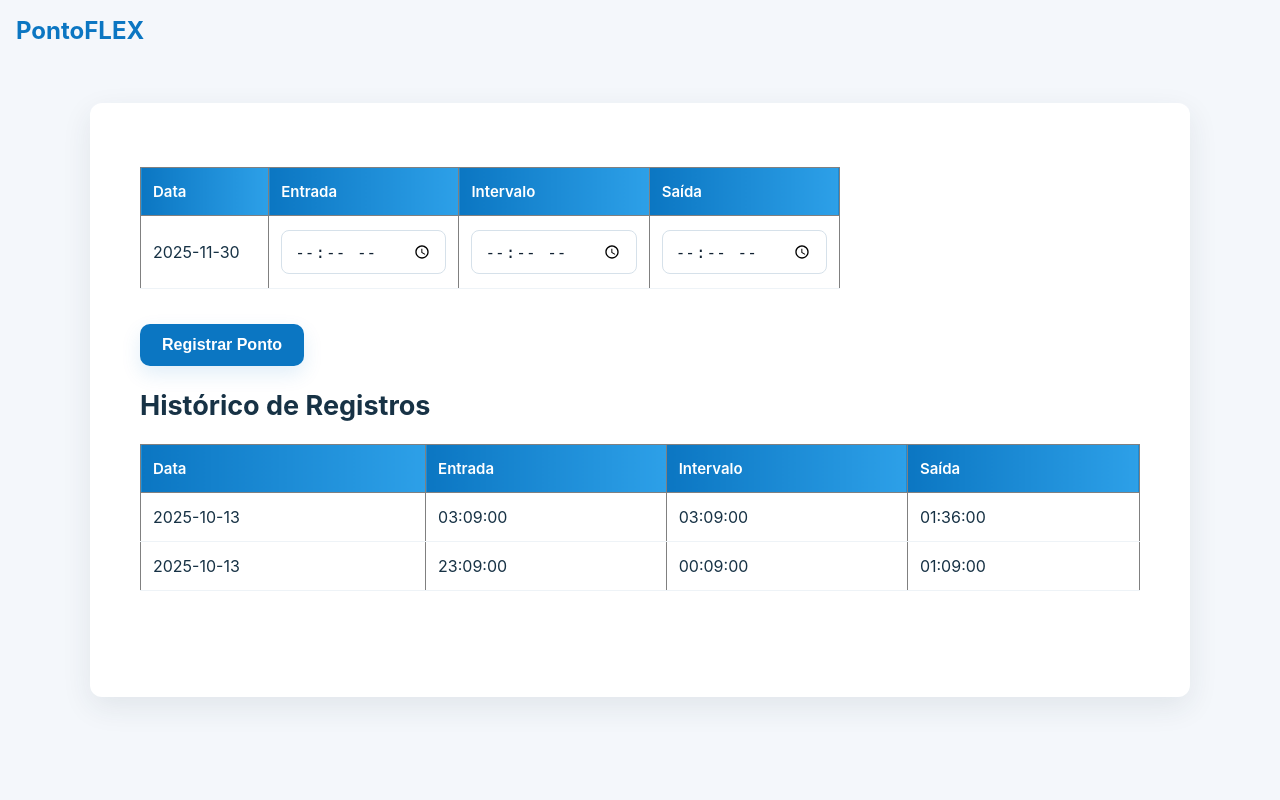
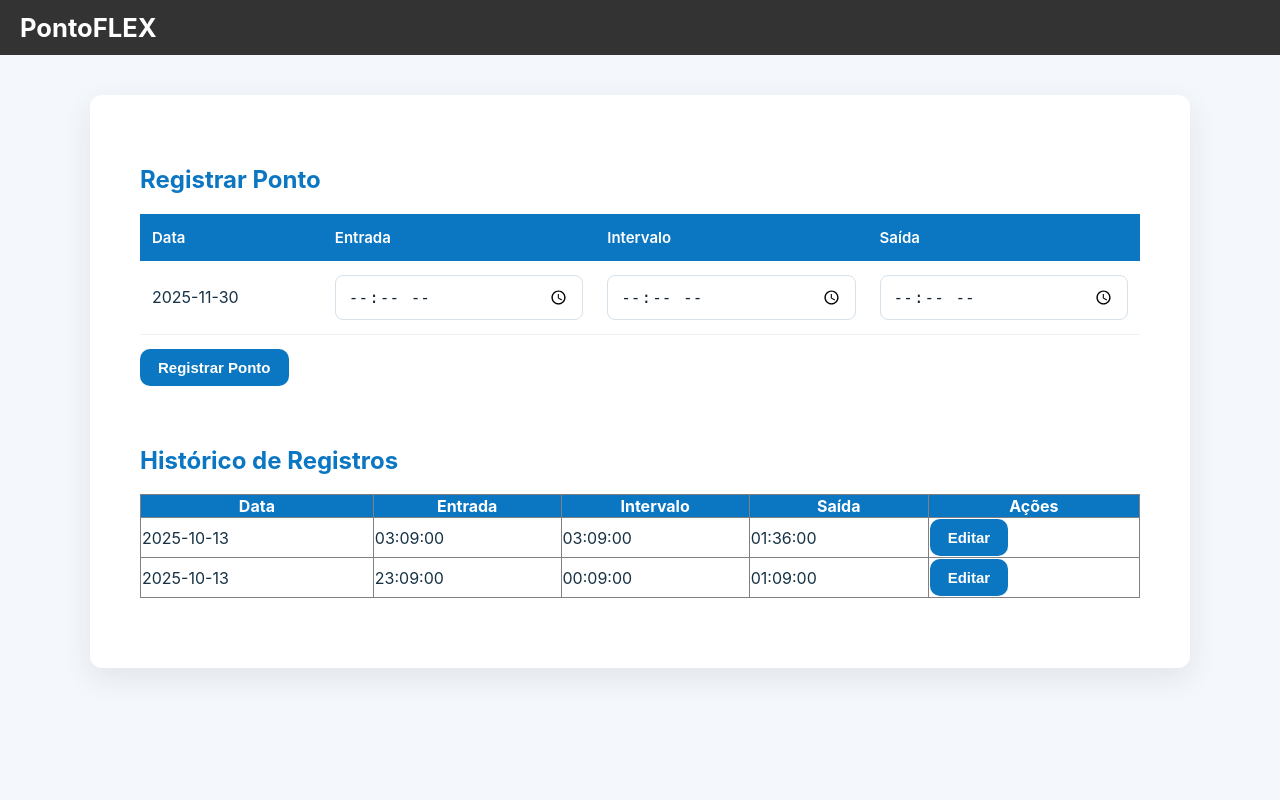
Before and after one commit to AdelsonTomazDEV/ProjetoIMPACTA, a PHP site: page /inicio.php in a window 1280 px wide. Run offline with PHP 8.4, Linux system fonts and the light colour scheme; data comes from the database, SQL or seed files in the repository.

Commit message:
editor de historico de registro

```diff
--- a/inicio.php
+++ b/inicio.php
@@ -5,8 +5,8 @@
     <meta charset="UTF-8">
     <meta name="viewport" content="width=device-width, initial-scale=1.0">
     <title>PontoFLEX - Inicio </title>
+
     <style>
-        /* ajustes: aumentar fonte base e centralizar a área na tela */
         :root {
             --bg: #f4f7fb;
             --card: #ffffff;
@@ -16,14 +16,8 @@
             --shadow: 0 10px 30px rgba(33, 53, 71, 0.09);
         }
 
-        /* base maior e layout centralizado verticalmente */
         * {
             box-sizing: border-box
-        }
-
-        html,
-        body {
-            height: 100%
         }
 
         body {
@@ -31,54 +25,96 @@
             font-family: Inter, "Segoe UI", Roboto, Arial, sans-serif;
             background: var(--bg);
             color: #173245;
-            -webkit-font-smoothing: antialiased;
-            -moz-osx-font-smoothing: grayscale;
             padding: 0;
-            display: flex;
-            align-items: center;
-            justify-content: center;
             min-height: 100vh;
-            font-size: 18px;
-            /* aumenta todo o texto */
         }
 
-        /* wrapper maior e mais espaçoso */
+        /* ==============================
+           CABEÇALHO RESPONSIVO
+        ===============================*/
+        header {
+            width: 100%;
+            background: #333;
+            color: white;
+            display: flex;
+            justify-content: space-between;
+            align-items: center;
+            padding: 12px 20px;
+            flex-wrap: wrap;
+        }
+
+        .logo {
+            font-size: 1.6rem;
+            font-weight: bold;
+        }
+
+        .menu {
+            display: flex;
+            gap: 20px;
+        }
+
+        .menu a {
+            color: white;
+            text-decoration: none;
+            font-size: 1rem;
+        }
+
+        #menu-toggle {
+            display: none;
+        }
+
+        .menu-icon {
+            display: none;
+            font-size: 2rem;
+            cursor: pointer;
+        }
+
+        @media (max-width: 768px) {
+            .menu {
+                width: 100%;
+                flex-direction: column;
+                display: none;
+                text-align: center;
+                padding: 10px 0;
+            }
+
+            #menu-toggle:checked+.menu-icon+.menu {
+                display: flex;
+            }
+
+            .menu-icon {
+                display: block;
+            }
+        }
+
+        /* ==============================
+           CONTEÚDO DO SISTEMA
+        ===============================*/
         .dashboard_container {
             width: calc(100% - 48px);
             max-width: 1100px;
-            /* aumenta a área */
-            margin: 0 auto;
+            margin: 40px auto;
             background: var(--card);
             padding: 50px 50px;
-            /* mais área interna */
             border-radius: var(--radius);
             box-shadow: var(--shadow);
         }
 
-        /* header maior */
-        h1 {
-            position: absolute;
-            top: 16px;
-            left: 16px;
-            margin: 0;
-            text-align: left;
-            font-size: 24px;
+        h2,
+        h3 {
             color: var(--accent);
         }
 
-        /* tabela e form com fontes e espaçamentos maiores */
         form table {
             width: 100%;
             border-collapse: collapse;
             margin: 14px 0;
             font-size: 16px;
-            /* aumentar texto da tabela */
         }
 
         form th,
         form td {
             padding: 14px 12px;
-            /* mais espaço nas células */
             text-align: left;
             vertical-align: middle;
         }
@@ -95,104 +131,59 @@
             border-bottom: 1px solid #eef3f7;
         }
 
-        /* inputs maiores */
         input[type="time"],
-        input[type="text"],
-        input[type="email"],
-        input[type="password"] {
+        input[type="date"] {
             width: 100%;
             padding: 10px 12px;
-            /* padding maior */
             border: 1px solid #d6e1ea;
             border-radius: 8px;
             background: #fff;
             font-size: 16px;
-            /* aumenta o texto dos inputs */
             color: #123;
-            transition: box-shadow .15s, border-color .15s;
         }
 
-        input[type="time"] {
-            font-size: 16px;
-            /* números maiores no time */
-        }
-
-        /* botão maior */
-        input[type="submit"] {
-            display: inline-block;
+        input[type="submit"],
+        button {
             background: var(--accent);
             color: #fff;
             border: 0;
-            padding: 12px 22px;
-            /* aumenta o botão */
+            padding: 10px 18px;
             border-radius: 10px;
             cursor: pointer;
             font-weight: 700;
-            font-size: 16px;
-            box-shadow: 0 8px 20px rgba(11, 118, 194, 0.12);
-            transition: transform .08s ease, box-shadow .08s ease;
+            font-size: 15px;
         }
 
-        /* responsivo: manter espaçamento e scroll horizontal quando necessário */
-        @media (max-width:900px) {
-            .dashboard_container {
-                padding: 20px;
-                width: calc(100% - 32px);
+        table {
+            background: white;
         }
 
-            form table {
-                display: block;
-                overflow: auto;
-                white-space: nowrap;
+        table th {
+            background: var(--accent);
+            color: white;
         }
+    </style>
 
-            form th,
-            form td {
-                min-width: 180px;
-            }
-        }
-
-        /* ...existing code... */
-    </style>
 </head>
 
 <body>
 
-    <h1>PontoFLEX</h1>
+    <header>
+        <div class="logo">PontoFLEX</div>
+
+        <input type="checkbox" id="menu-toggle">
+        <label for="menu-toggle" class="menu-icon">☰</label>
+
+        <nav class="menu">
+
+        </nav>
+    </header>
 
     <div class="dashboard_container">
-
-
-
-        <?php
-        $hoje = date('Y-m-d'); // data atual
-        ?>
-        <form action="" method="post">
-            <table border="1" style="border-collapse: collapse; width: 70%;">
-                <tr>
-                    <th>Data</th>
-                    <th>Entrada</th>
-                    <th>Intervalo</th>
-                    <th>Saída</th>
-                </tr>
-                <tr>
-                    <td><?= $hoje ?>
-                        <input type=hidden name="data" value="<?= $hoje ?>">
-                    </td>
-                    <td><input type="time" name="entrada" required></td>
-                    <td><input type="time" name="intervalo" required></td>
-                    <td><input type="time" name="saida" required></td>
-                </tr>
-            </table>
-            <br>
-            <input type="submit" name="registrar_ponto" value="Registrar Ponto">
-
-            <div>
 
         <?php
         include 'conexao.php';
 
-                // Quando o formulário for enviado
         if (isset($_POST['registrar_ponto'])) {
             $data = $_POST['data'];
             $entrada = $_POST['entrada'];
@@ -209,58 +200,114 @@
             }
         }
 
+        if (isset($_POST['salvar_edicao'])) {
+            $id = $_POST['id'];
+            $data = $_POST['data'];
+            $entrada = $_POST['entrada'];
+            $intervalo = $_POST['intervalo'];
+            $saida = $_POST['saida'];
+
+            $sql_update = "UPDATE registros_horas
+                           SET data='$data', entrada='$entrada', intervalo='$intervalo', saida='$saida'
+                           WHERE id='$id'";
+
+            if ($conexao->query($sql_update) === TRUE) {
+                echo "<p style='color: green; font-weight: bold;'>Registro atualizado com sucesso!</p>";
+            } else {
+                echo "<p style='color: red;'>Erro ao atualizar: " . $conexao->error . "</p>";
+            }
+        }
+
         $hoje = date('Y-m-d');
         ?>
 
+        <h2>Registrar Ponto</h2>
 
         <form action="" method="post">
-
-                    <h2>Histórico de Registros</h2>
-
-                    <table border="1" style="border-collapse: collapse; width: 100%;">
+            <table>
                 <tr>
                     <th>Data</th>
                     <th>Entrada</th>
                     <th>Intervalo</th>
                     <th>Saída</th>
                 </tr>
+                <tr>
+                    <td><?= $hoje ?><input type="hidden" name="data" value="<?= $hoje ?>"></td>
+                    <td><input type="time" name="entrada" required></td>
+                    <td><input type="time" name="intervalo" required></td>
+                    <td><input type="time" name="saida" required></td>
+                </tr>
+            </table>
+            <input type="submit" name="registrar_ponto" value="Registrar Ponto">
+        </form>
+
+        <br><br>
+
+        <h2>Histórico de Registros</h2>
+
+        <table border="1" style="border-collapse: collapse; width:100%;">
+            <tr>
+                <th>Data</th>
+                <th>Entrada</th>
+                <th>Intervalo</th>
+                <th>Saída</th>
+                <th>Ações</th>
+            </tr>
 
             <?php
-                        // Conexão com o banco (ajuste conforme o seu arquivo de conexão)
-                        include 'conexao.php';
-
-                        // Consulta SQL - ordena do mais recente para o mais antigo
             $sql = "SELECT * FROM registros_horas ORDER BY id DESC";
             $result = $conexao->query($sql);
 
-                        // Verifica se há resultados
             if ($result->num_rows > 0) {
+
                 while ($row = $result->fetch_assoc()) {
                     echo "<tr>";
-                                echo "<td>" . htmlspecialchars($row['data']) . "</td>";
-                                echo "<td>" . htmlspecialchars($row['entrada']) . "</td>";
-                                echo "<td>" . htmlspecialchars($row['intervalo']) . "</td>";
-                                echo "<td>" . htmlspecialchars($row['saida']) . "</td>";
+                    echo "<td>" . $row['data'] . "</td>";
+                    echo "<td>" . $row['entrada'] . "</td>";
+                    echo "<td>" . $row['intervalo'] . "</td>";
+                    echo "<td>" . $row['saida'] . "</td>";
+                    echo "<td>
+                            <form method='post'>
+                                <input type='hidden' name='editar_id' value='" . $row['id'] . "'>
+                                <input type='submit' value='Editar'>
+                            </form>
+                          </td>";
                     echo "</tr>";
                 }
             } else {
-                            echo "<tr><td colspan='4'>Nenhum registro encontrado.</td></tr>";
+                echo "<tr><td colspan='5'>Nenhum registro encontrado.</td></tr>";
             }
             ?>
         </table>
 
+        <br>
 
+        <?php
+        if (isset($_POST['editar_id'])) {
+            $id = $_POST['editar_id'];
+
+            $sql_edit = "SELECT * FROM registros_horas WHERE id='$id'";
+            $res_edit = $conexao->query($sql_edit);
+            $dados = $res_edit->fetch_assoc();
+
+            echo "
+            <h3>Editar Registro</h3>
+
+            <form method='post'>
+                <input type='hidden' name='id' value='{$dados['id']}'>
+
+                Data: <input type='date' name='data' value='{$dados['data']}' required><br><br>
+                Entrada: <input type='time' name='entrada' value='{$dados['entrada']}' required><br><br>
+                Intervalo: <input type='time' name='intervalo' value='{$dados['intervalo']}' required><br><br>
+                Saída: <input type='time' name='saida' value='{$dados['saida']}' required><br><br>
+
+                <input type='submit' name='salvar_edicao' value='Salvar Alterações'>
             </form>
+            ";
+        }
+        ?>
+
     </div>
-
-
-
-
-
-
-        </form><br><br>
-    </div>
-
 
 </body>
 
```
Also changed, not shown: login.php (indentation only). Lines whose indentation alone changed are shown as unchanged.
